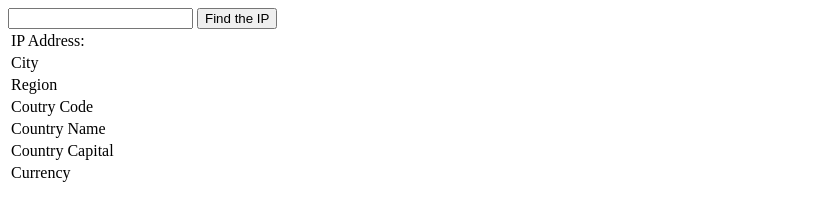
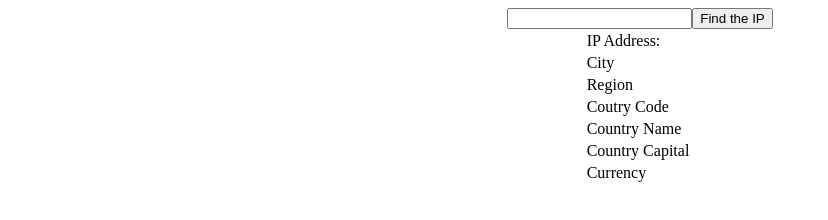
Before and after one commit to Akankshi-gupta/IP-Locator, a plain HTML site: page index.html in a window 1280 px wide. Shown: the whole page, without its empty margins (0-828 px from the left). Drawn offline with Linux system fonts and the light colour scheme.

Commit message:
added new file style.css

```diff
--- a/index.html
+++ b/index.html
@@ -5,11 +5,14 @@
   <meta charset="UTF-8">
   <meta http-equiv="X-UA-Compatible" content="IE=edge">
   <meta name="viewport" content="width=device-width, initial-scale=1.0">
+  <link rel="stylesheet" href="style.css">
   <title>IP App</title>
+
 </head>
 
 <body>
   <!--Create Input Tag with type as text and give it id of "ip_input"-->
+  <div id="search">
   <input type="text" id="ip_input">
 
 
@@ -17,6 +20,7 @@
     Text between the button should be "Find the IP". Something like <button>Find this IP<button> but make sure you set
       onclick to function fetchIp() by yourself.-->
   <button onclick="fetchIp()">Find the IP</button>
+</div>
 
   <!--Declare paragraph tag with id "ip"-->
   <table>
--- /dev/null
+++ b/style.css
@@ -0,0 +1,10 @@
+#search{
+    display: flex;
+    align-items: center;
+    justify-content: center;
+}
+table{
+    display: flex;
+    align-items: center;
+    justify-content: center;
+}
```
